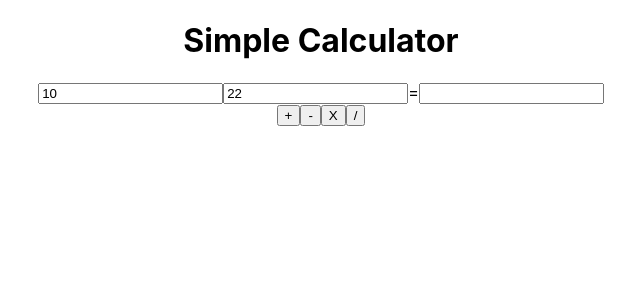
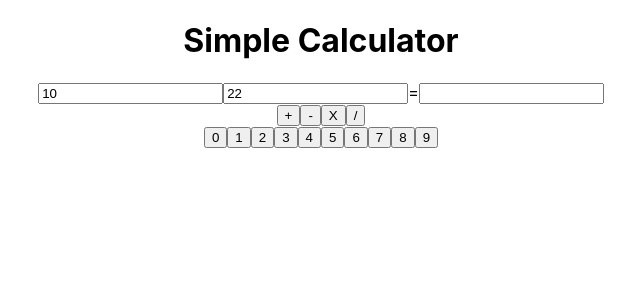
Before and after one commit to Netchicken/lesson1calculator, a React (Create React App) app: page / in a window 1280 px wide. Shown: the top 300 px of the page, without its empty margins (319-959 px from the left). Built offline with nearby package versions, Linux system fonts and the light colour scheme.

Commit message:
buttonkeypad made

```diff
--- a/src/App.js
+++ b/src/App.js
@@ -3,6 +3,7 @@ import "./App.css";
 import { useState } from "react";
 import CalcButtons from "./Components/calcbuttons";
 import Inputs from "./Components/inputs";
+import ButtonKeyPad from "./Components/buttonkeypad";
 
 function App() {
   const [answer, setAnswer] = useState("");
@@ -45,6 +46,7 @@ function App() {
       />
 
       <CalcButtons Calculate={Calculate} />
+      <ButtonKeyPad setFirst={setFirst} />
     </div>
   );
 }
--- /dev/null
+++ b/src/Components/buttonkeypad.js
@@ -0,0 +1,16 @@
+function ButtonKeyPad(props) {
+  //lets make an array to hold all the buttons
+  let buttons = [];
+  //lets make a for loop that counts 10 times
+  for (let i = 0; i < 10; i++) {
+    buttons.push(
+      //add new buttons to the array
+      <button className='AppButton' onClick={() => props.setFirst(i)} key={i}>
+        {i}
+      </button>
+    );
+  }
+
+  return <div>{buttons}</div>;
+}
+export default ButtonKeyPad;
```
